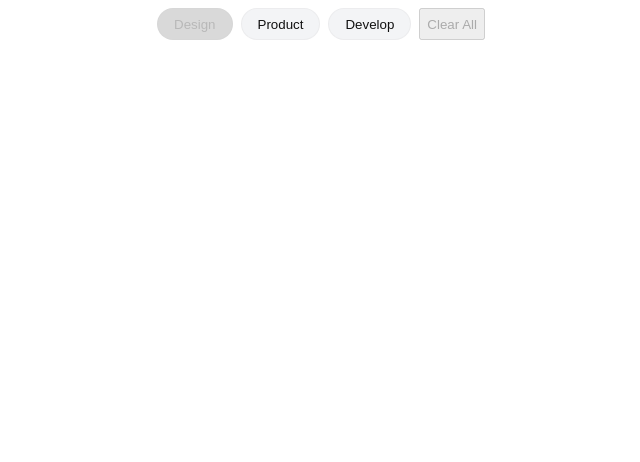
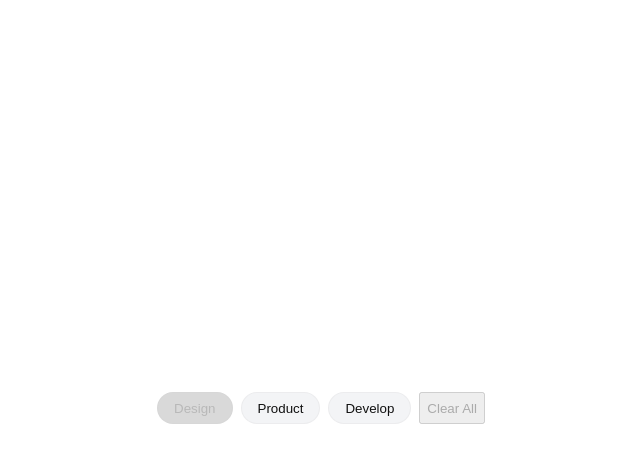
Before and after one commit to eleseeu1/filter-chips, a React (Vite) app: page / in a window 1280 px wide. Shown: the top 462 px of the page, without its empty margins (319-959 px from the left). Built offline with nearby package versions, Linux system fonts and the light colour scheme.

Commit message:
center aligned the chips

```diff
--- a/src/index.css
+++ b/src/index.css
@@ -0,0 +1,6 @@
+#root {
+    height: 100vh;
+    display: flex;
+    align-items: center;
+    justify-content: center;
+}
```
